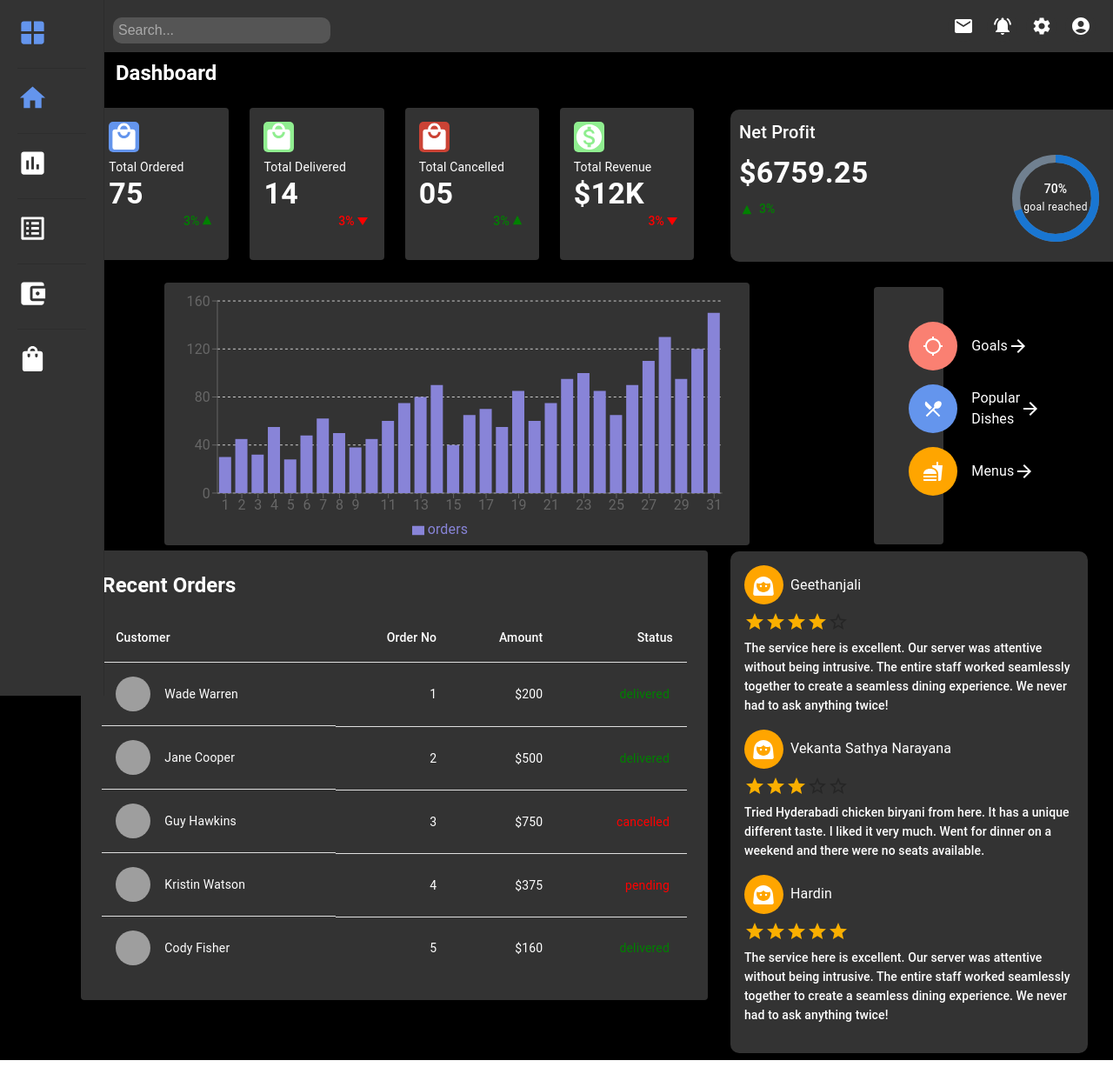
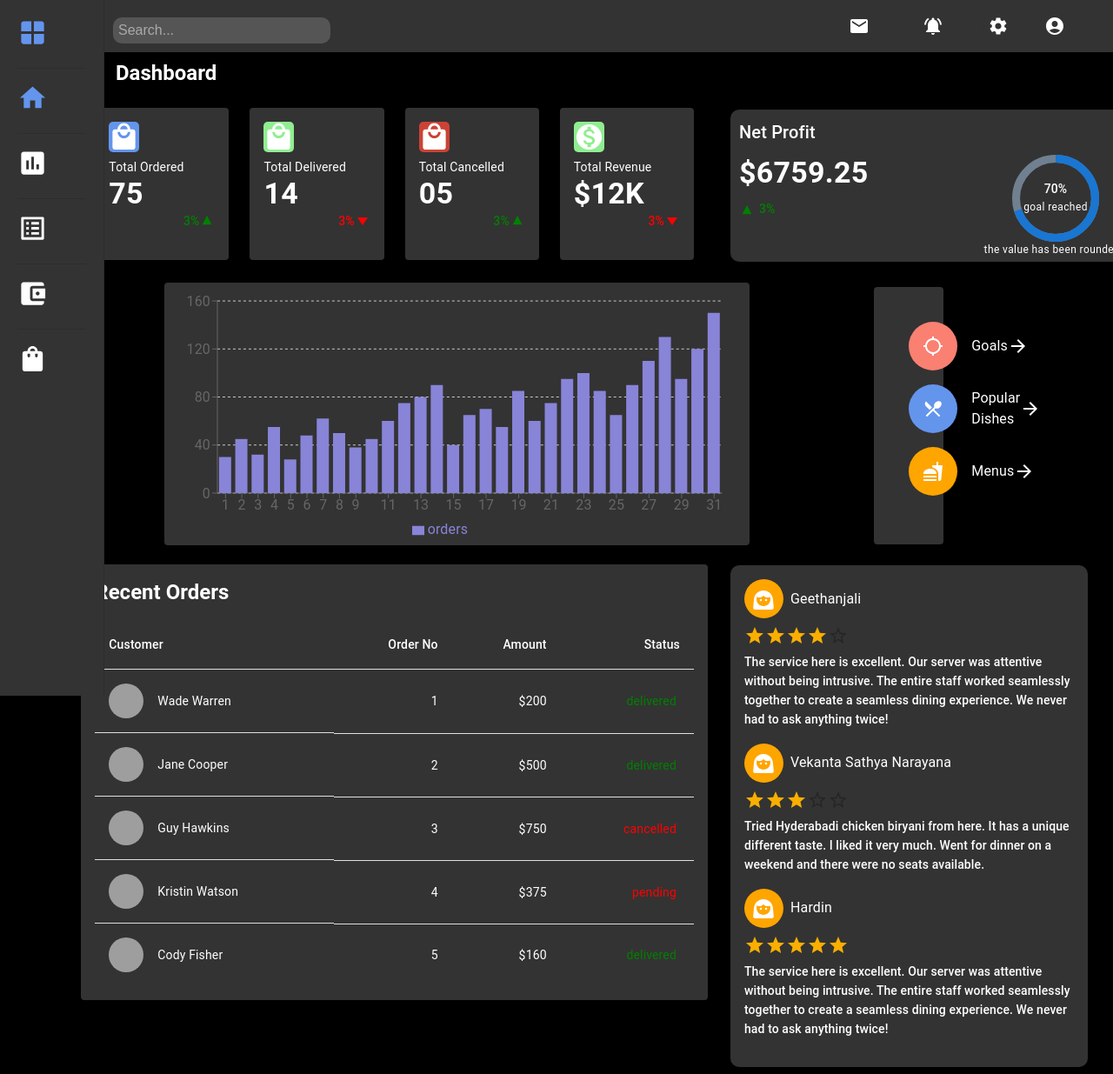
Before and after one commit to ammakavya/DashBoard, a React (Create React App) app: page / in a window 1280 px wide. Shown: the top 1235 px of the page at 87% size. Built offline with nearby package versions, Linux system fonts and the light colour scheme; grey boxes are pictures that could not be loaded.

Commit message:
Resolved merge conflicts

```diff
--- a/src/components/ActivityDetails.js
+++ b/src/components/ActivityDetails.js
@@ -40,7 +40,7 @@ const data = [
 
 const ActivityDetails = () => {
   return (
-    <Container sx={{ marginLeft: { xs: '0', sm: '10%' ,xl :'0'}, width: '100%', maxWidth: '950px', height: '100px' }}>
+    <Container sx={{ marginLeft: { xs: '0', sm: '10%' ,xl :'0'}, width: '100%', maxWidth: '1000px', height: '100px' }}>
       <Paper sx={{ padding: '1px', marginTop: '10px', backgroundColor: '#333' }}>
         <ResponsiveContainer width="100%" height={300}>
           <BarChart data={data} margin={{ top: 20, right: 30, left: 0, bottom: 5 }}>
--- a/src/components/Profits.js
+++ b/src/components/Profits.js
@@ -99,7 +99,10 @@ const Profits = () => {
         </Grid>
         <Grid item xs={12} md={6} sx={{ display: "flex", justifyContent: "center" }}>
           <CircularProgressWithLabel value={70} size={100} thickness={4} />
+
         </Grid>
+        <Typography sx={{marginLeft:'60%'}} variant="caption"> the value has been rounded off</Typography>
+
       </Grid>
     </Paper>
   );
--- a/src/components/ReviewPage.js
+++ b/src/components/ReviewPage.js
@@ -22,7 +22,7 @@ const reviews = [
 
 const ReviewPage = () => {
   return (
-    <Box sx={{ display: 'flex', justifyContent: 'center' ,mt:1}}>
+    <Box sx={{ display: 'flex', justifyContent: 'center' ,mt:3}}>
       <Paper
         elevation={1}
         sx={{
--- a/src/components/Transactions.js
+++ b/src/components/Transactions.js
@@ -23,7 +23,7 @@ const rows = [
 function Transactions() {
   return (
     <Box sx={{ display: 'flex', justifyContent: 'center', mt: 5 }}>  {/* Increased mb for spacing */}
-      <TableContainer component={Paper} sx={{ backgroundColor: '#333', p: 3, width: { xs: '100%', sm: '950px', xl: '900px' } }}>
+      <TableContainer component={Paper} sx={{ backgroundColor: '#333', p: 2, mt:23, width: { xs: '100%', sm: '950px', xl: '920px' } }}>
         <Typography variant='h5' sx={{ color: 'white', fontWeight: 'bold', mb: 2 }}>
           Recent Orders
         </Typography>
--- a/src/components/navbar/NavBar.js
+++ b/src/components/navbar/NavBar.js
@@ -13,16 +13,16 @@ const NavBar = () => {
         <input type="text" placeholder="Search..." />
       </div>
       <Box sx={{ display: 'flex', alignItems: 'center' }}>
-        <Avatar sx={{ bgcolor: '#333', width: 35, height: 35, marginRight: '10px' }}>
+        <Avatar sx={{ bgcolor: '#333', width: 35, height: 35, marginRight: '50px' }}>
           <EmailIcon />
         </Avatar>
-        <Avatar sx={{ bgcolor: '#333', width: 35, height: 35, marginRight: '10px' }}>
+        <Avatar sx={{ bgcolor: '#333', width: 35, height: 35, marginRight: '40px' }}>
           <NotificationsActiveIcon />
         </Avatar>
-        <Avatar sx={{ bgcolor: '#333', width: 35, height: 35, marginRight: '10px' }}>
+        <Avatar sx={{ bgcolor: '#333', width: 35, height: 35, marginRight: '30px' }}>
           <SettingsIcon />
         </Avatar>
-        <Avatar sx={{ bgcolor: '#333', width: 35, height: 35 }}>
+        <Avatar sx={{ bgcolor: '#333', width: 35, height: 35, marginRight: '30px' }}>
           <AccountCircleIcon />
         </Avatar>
       </Box>
```
Also changed, not shown: src/App.js (+0 -7 lines).
